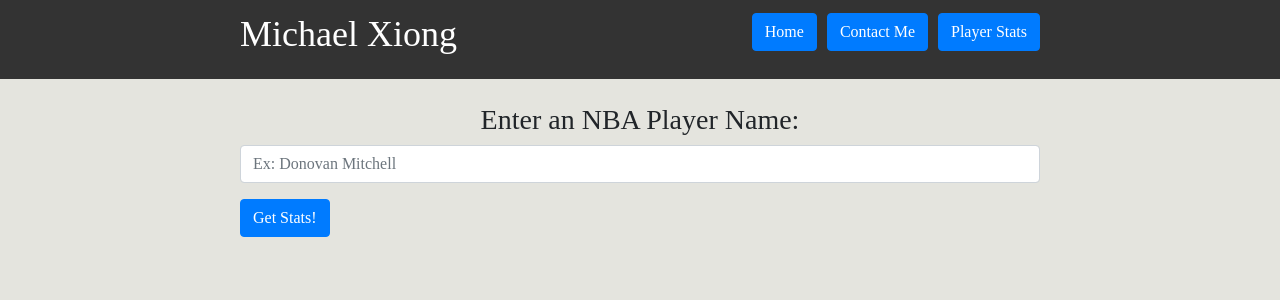
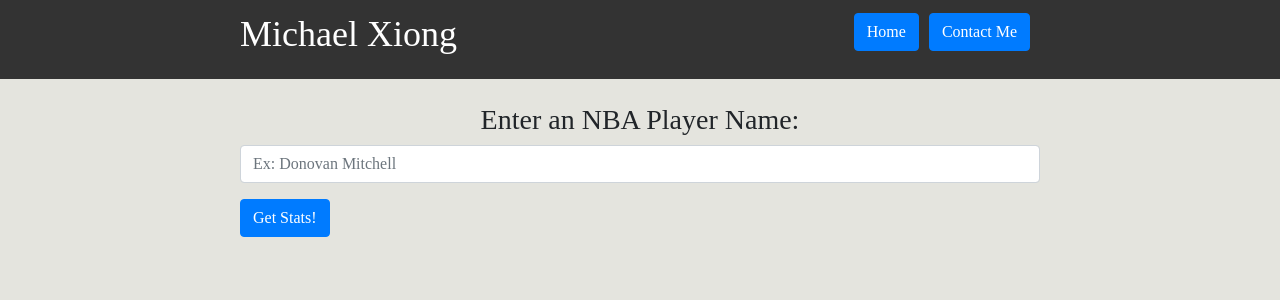
Before and after one commit to MiBearX/NBAStats, a Flask app: page /stats in a window 1280 px wide. Shown: the top 300 px of the page. Run offline with Flask 3, Linux system fonts and the light colour scheme; some libraries are stand-ins or nearby versions.

Commit message:
Removed player stats feature.

```diff
--- a/website/templates/base.html
+++ b/website/templates/base.html
@@ -49,9 +49,6 @@
         <h1>Michael Xiong</h1>
       </div>
 
-      <div class="header" style="float: right;">
-        <a class="btn btn-primary" id="stats" href="/stats">Player Stats</a>
-      </div>
 
       <div class="header" style="float:right; padding-left: 10px; padding-right: 10px;">
         <div class="header" style="float: right;">
```
